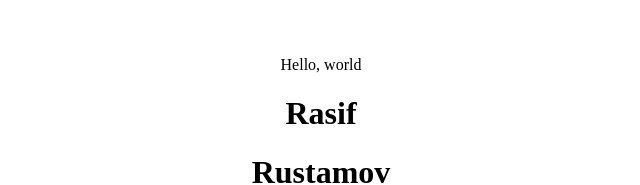
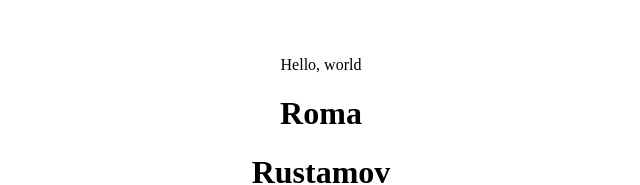
Before and after one commit to rasif1996/gitlearn, a React (Vite) app: page / in a window 1280 px wide. Shown: the top 185 px of the page, without its empty margins (319-959 px from the left). Built offline with nearby package versions, Linux system fonts and the light colour scheme.

Commit message:
[B2B-0002]: change name

```diff
--- a/src/App.jsx
+++ b/src/App.jsx
@@ -4,7 +4,7 @@ function App() {
 	return (
 		<>
 			<p>Hello, world</p>
-			<h1>Rasif</h1>
+			<h1>Roma</h1>
 			<h1>Rustamov</h1>
 			<h1>28.10.1996</h1>
 		</>
```
